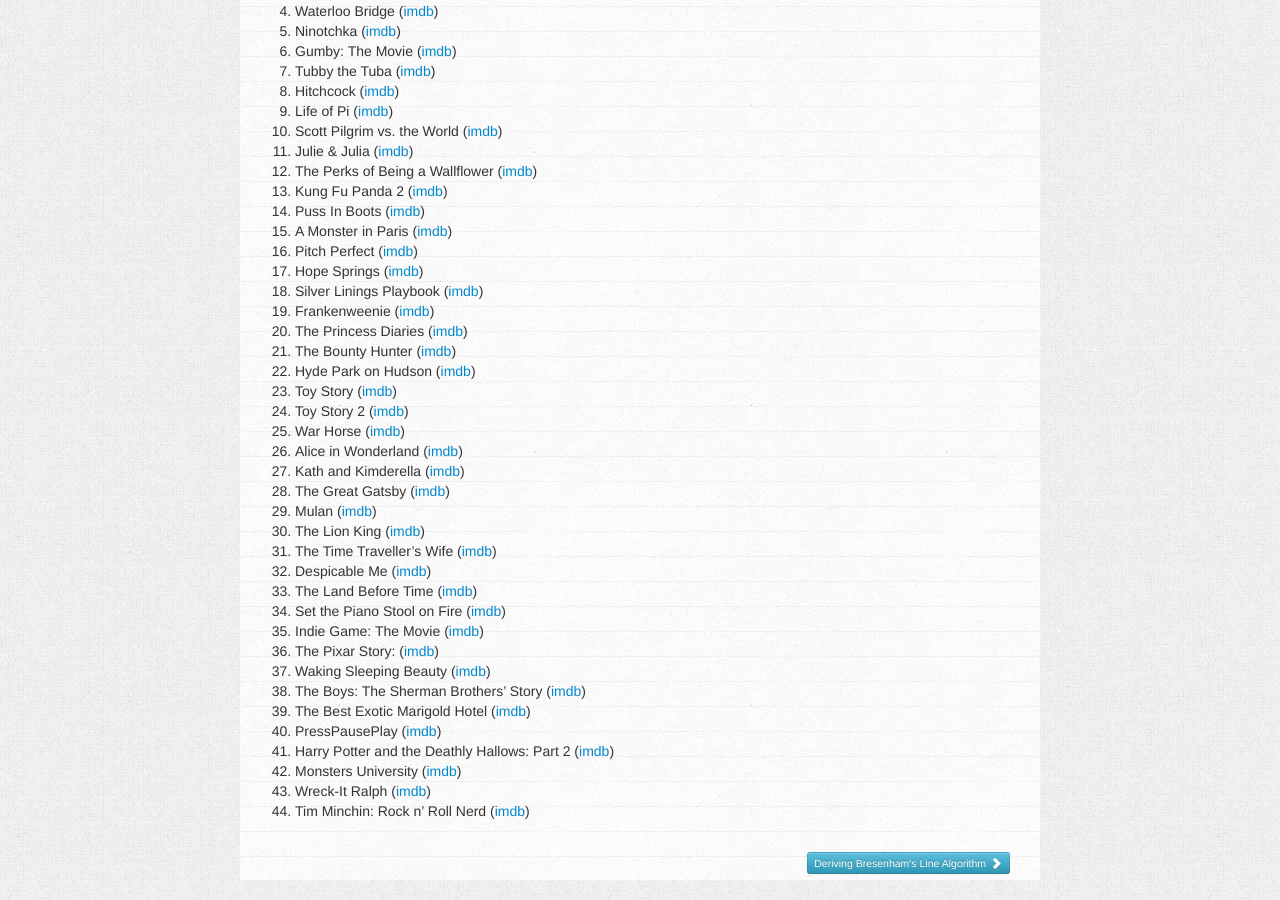
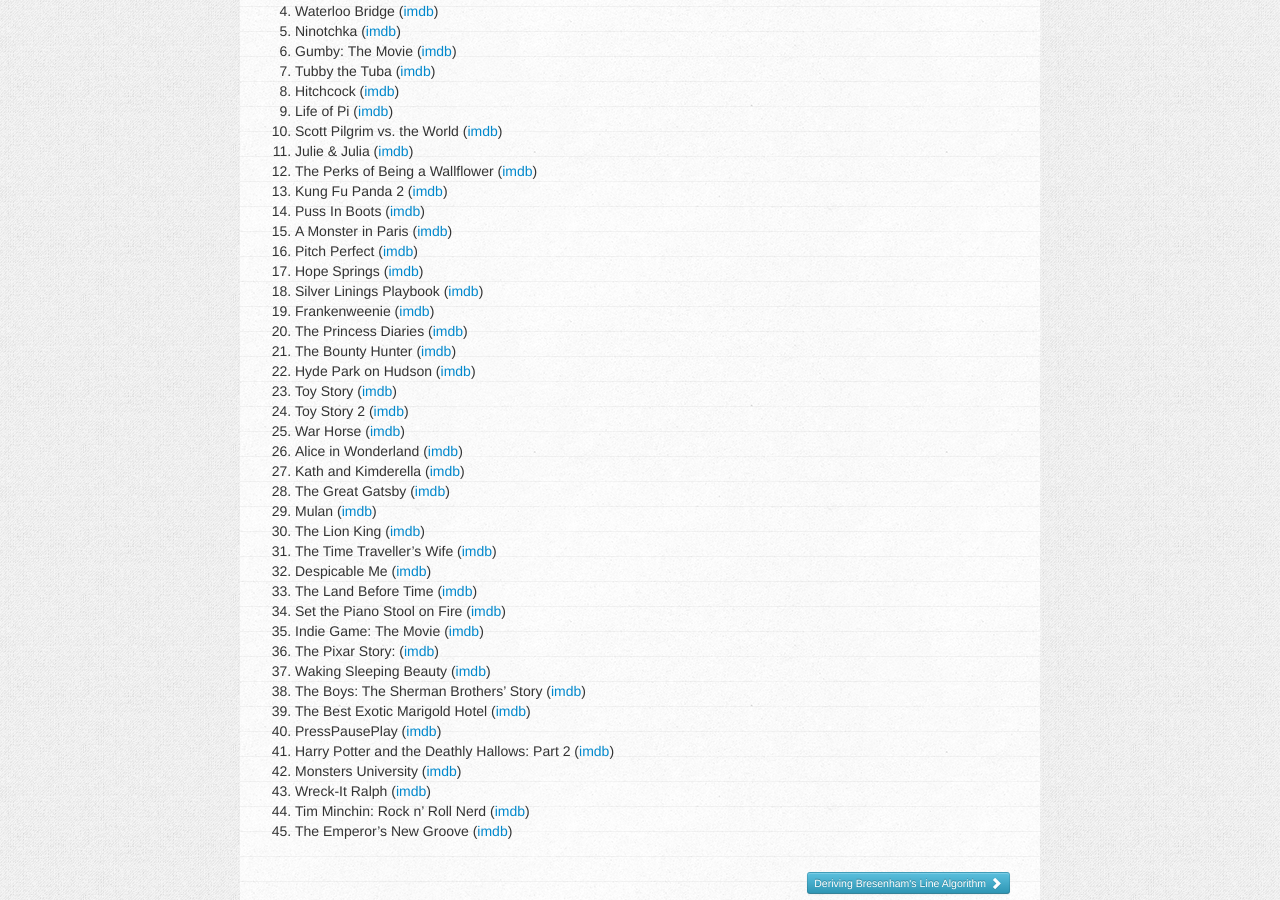
Before and after one commit to charlottepierce/charlottepierce.github.com, a Jekyll site: the page built from _posts/2013-01-01-50-50-Challenge-2013.md, in a window 1280 px wide and 900 px high, scrolled down 1127 px. Built offline with Jekyll 4.4.1, drawn with Linux system fonts in a browser that asks for light colours.

Commit message:
Updated 50/50 challenge list.

```diff
--- a/_posts/2013-01-01-50-50-Challenge-2013.md
+++ b/_posts/2013-01-01-50-50-Challenge-2013.md
@@ -87,3 +87,4 @@
 42. Monsters University ([imdb](http://www.imdb.com/title/tt1453405/))
 43. Wreck-It Ralph ([imdb](http://www.imdb.com/title/tt1772341/))
 44. Tim Minchin: Rock n' Roll Nerd ([imdb](http://www.imdb.com/title/tt1297297/))
+45. The Emperor's New Groove ([imdb](http://www.imdb.com/title/tt0120917/))
```
